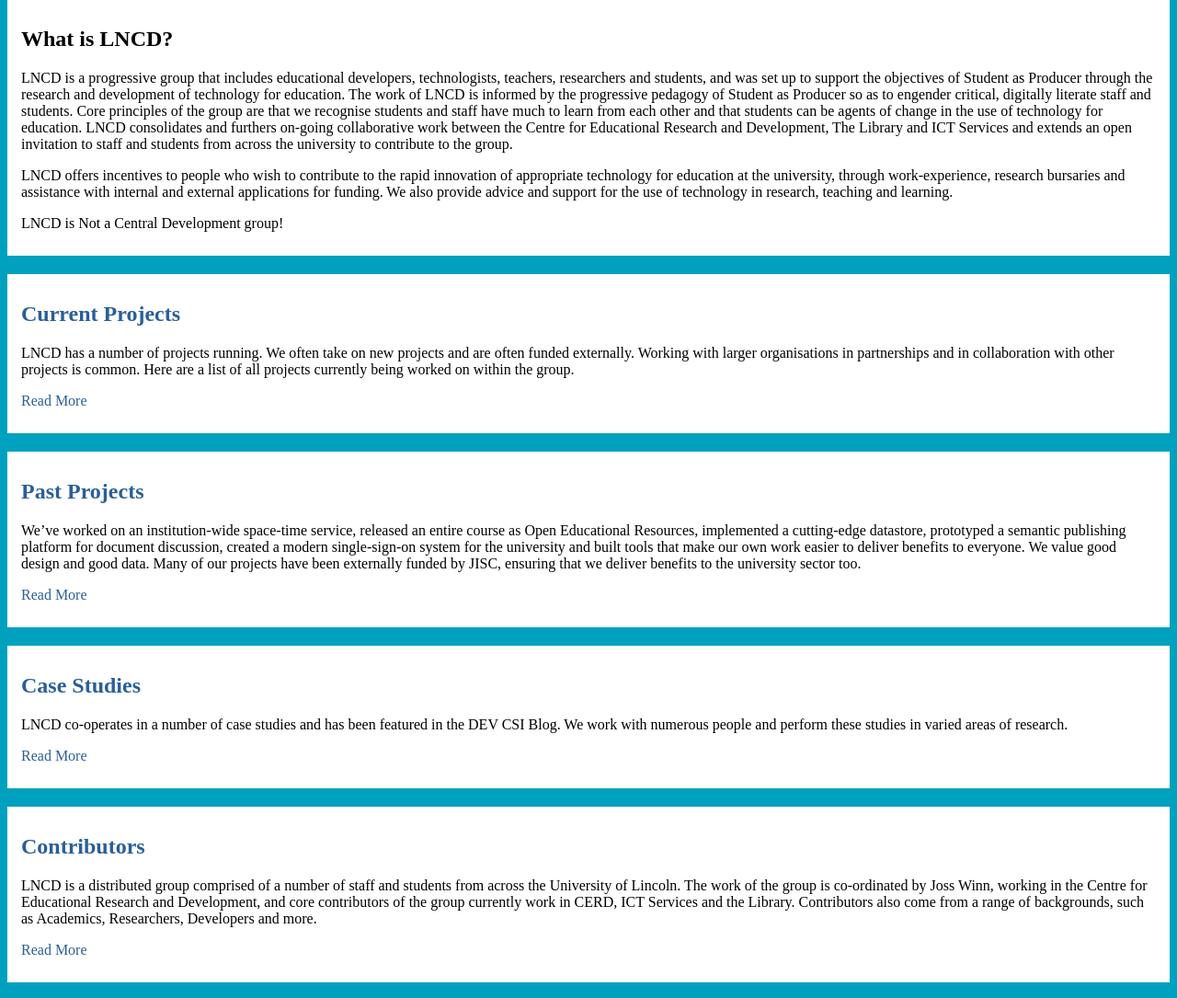
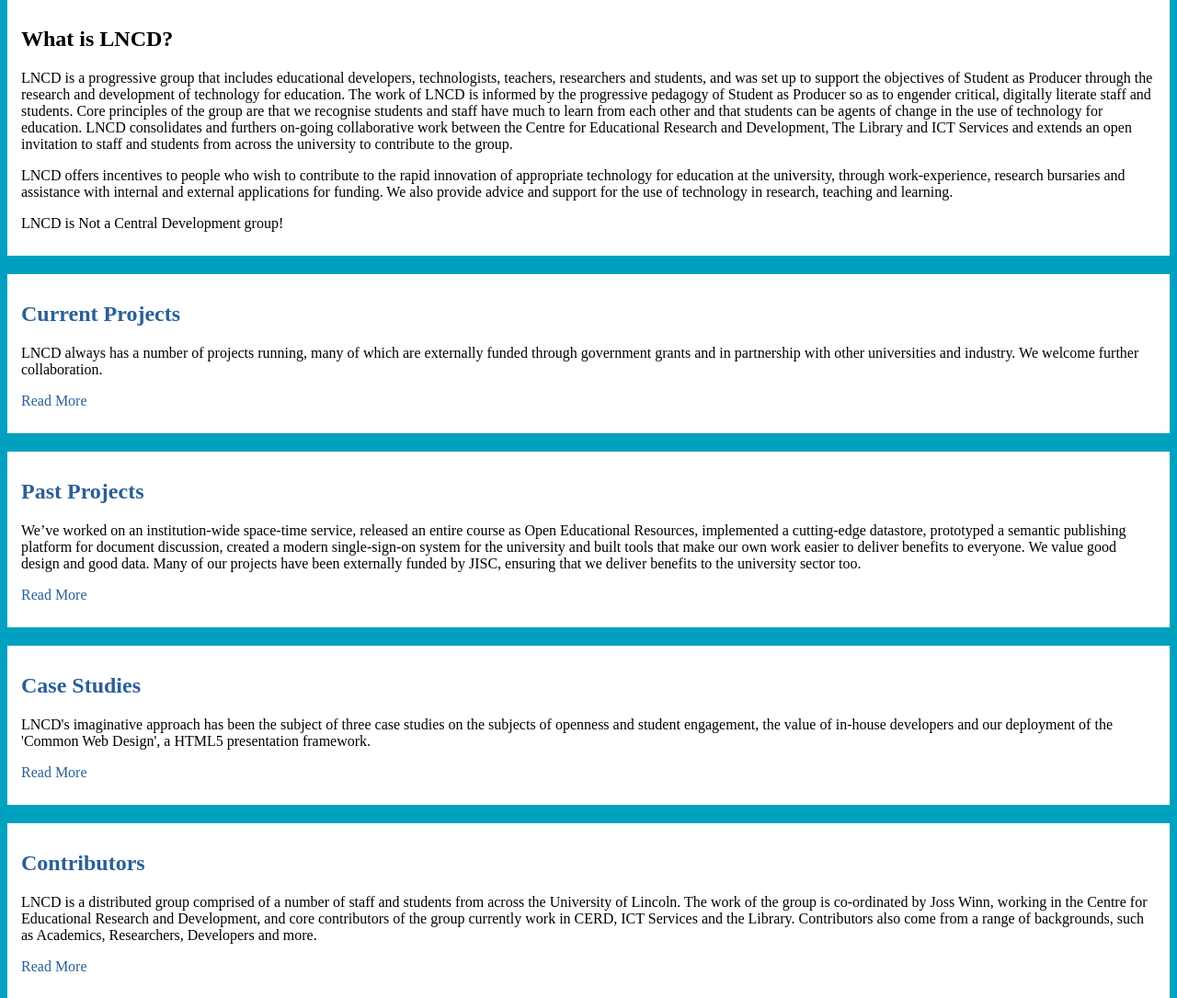
Before and after one commit to lncd/LNCD-Site, a CodeIgniter app: page / in a window 1280 px wide. Shown: the part 180-1265 px from the top of the page at 92% size. Run offline with CodeIgniter, Linux system fonts and the light colour scheme; data that the repository does not hold is empty; some libraries are stand-ins or nearby versions.

Commit message:
Home page text changes.

```diff
--- a/application/views/index_view.php
+++ b/application/views/index_view.php
@@ -14,7 +14,7 @@
 
 		<div class="display_box">
 			<h2><a href = "projects">Current Projects</a></h2>
-			<p>LNCD has a number of projects running. We often take on new projects and are often funded externally. Working with larger organisations in partnerships and in collaboration with other projects is common. Here are a list of all projects currently being worked on within the group.</p>
+			<p>LNCD always has a number of projects running, many of which are externally funded through government grants and in partnership with other universities and industry. We welcome further collaboration.</p>
 			<p><a class="button" href="projects">Read More</a></p>
 		</div>
 
@@ -40,7 +40,7 @@
 		-->
 		<div class="display_box margin_top">
 			<h2><a href = "projects/case_studies">Case Studies</a></h2>
-			<p>LNCD co-operates in a number of case studies and has been featured in the DEV CSI Blog. We work with numerous people and perform these studies in varied areas of research.</p>
+			<p>LNCD's imaginative approach has been the subject of three case studies on the subjects of openness and student engagement, the value of in-house developers and our deployment of the 'Common Web Design', a HTML5 presentation framework.</p>
 			<p><a href="projects/case_studies" class="button">Read More</a></p>
 		</div>
 		<div class="display_box">
@@ -50,7 +50,7 @@
 		</div>
 		<div class="display_box">
 			<h2>Contact</h2>
-			<p>LNCD is co-ordinated by <a title="Joss' blog" href="http://joss.blogs.lincoln.ac.uk">Joss Winn</a> in the Centre for Educational Research and Development,&nbsp;University of Lincoln. LN6 7TS. Telephone 01522-886075.</p>
+			<p>LNCD is co-ordinated by <a title="Joss' blog" href="http://phone.online.lincoln.ac.uk/jwinn">Joss Winn</a> in the Centre for Educational Research and Development,&nbsp;University of Lincoln. LN6 7TS. Telephone 01522-886075.</p>
 			<p>Want to get in touch?&nbsp;<a href="http://twitter.com/lncd">@lncd</a>&nbsp;|&nbsp;<a href="mailto:lncd@lincoln.ac.uk">lncd@</a></p>
 			<p><iframe width='425' height='334px' frameBorder='0' src='http://a.tiles.mapbox.com/v3/jacksonj04.map-0vareqkt.html#17/53.22975/-0.550460272903412'></iframe><br>
 			<small><a style="color: #0000ff; text-align: left;" href="http://maps.google.com/maps?q=http:%2F%2Flncn.eu%2Ffmt&amp;ie=UTF8&amp;vpsrc=0&amp;ll=53.228541,-0.549766&amp;spn=0.004628,0.012784&amp;source=embed">View Larger Map</a></small></p>
```
